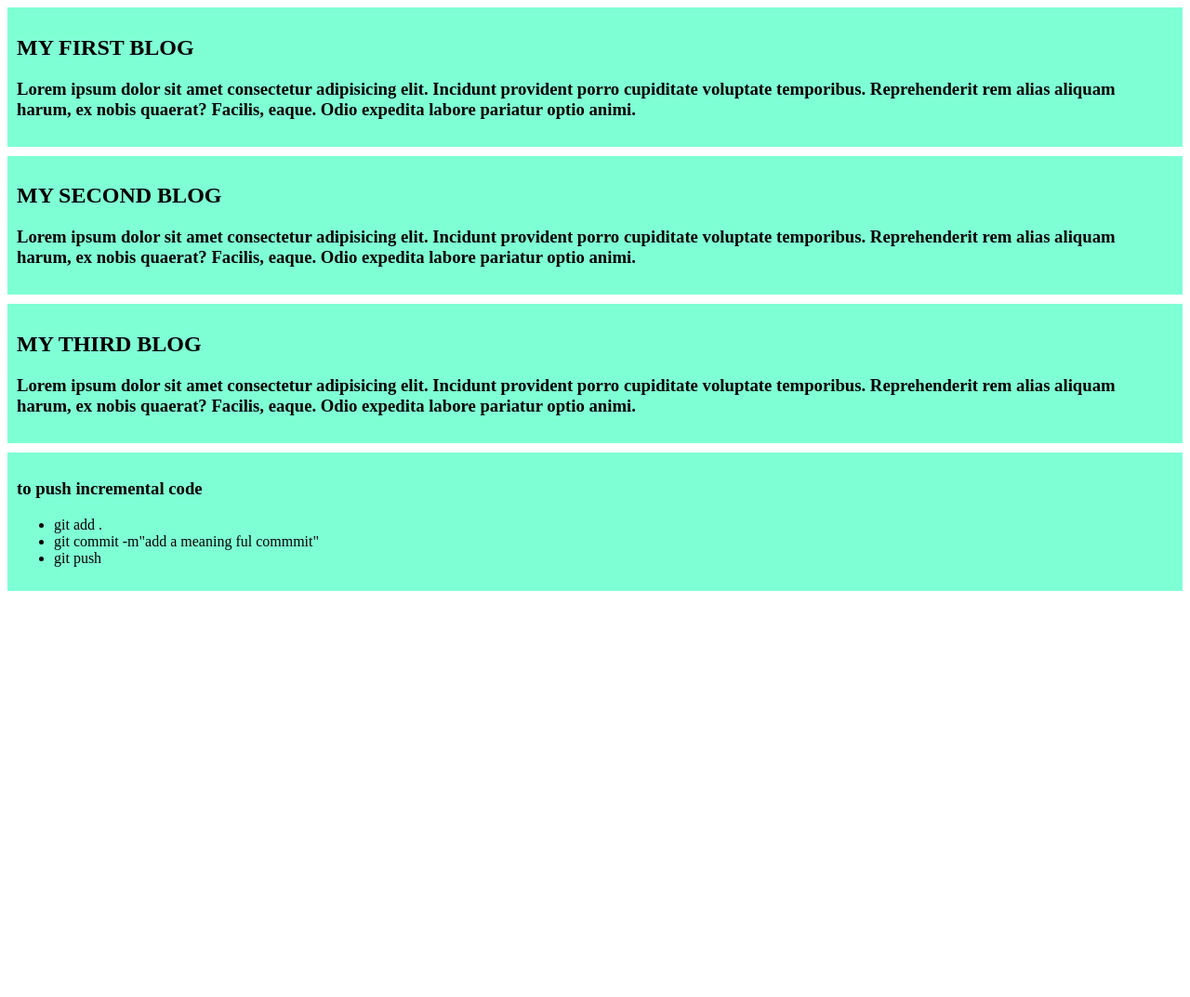
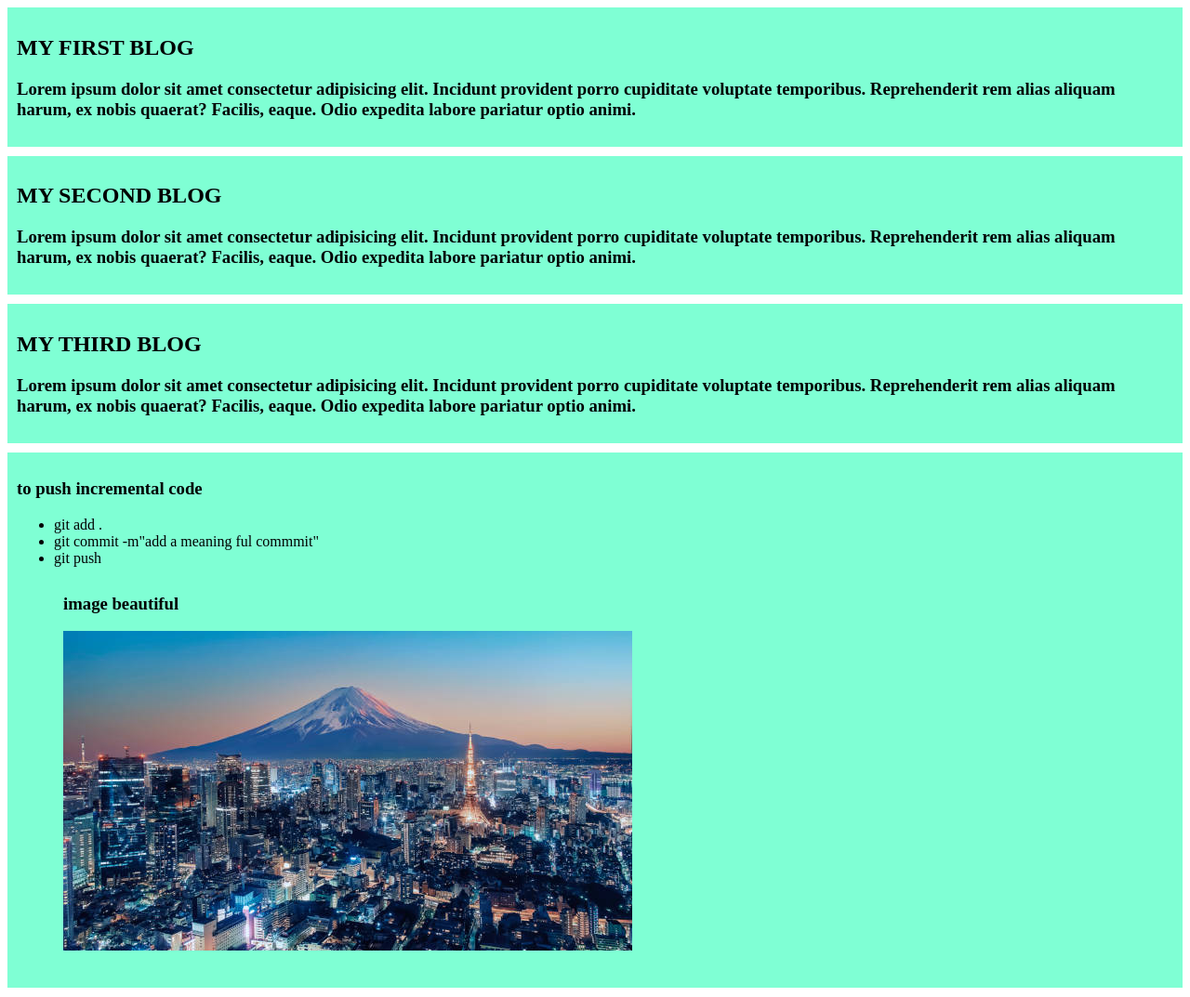
Before and after one commit to sowmetra49/my-simple-website, a plain HTML site: page index.html in a window 1280 px wide. Shown: the whole page at 93% size. Before the commit the page ends 800 px from the top, so only its background shows below. Drawn offline with Linux system fonts and the light colour scheme.

Commit message:
saved a photo in website

```diff
--- a/index.html
+++ b/index.html
@@ -27,6 +27,11 @@
             <li>git add .</li>
             <li>git commit -m"add a meaning ful commmit"</li>
             <li>git push</li>
+            <div>
+                <h3>image beautiful</h3>
+                <img src="images/istockphoto-1390815938-612x612.jpg" alt="japan">
+
+            </div>
 
         </ul>
     </div>
```
Also changed, not shown: images/istockphoto-1390815938-612x612.jpg (added).
